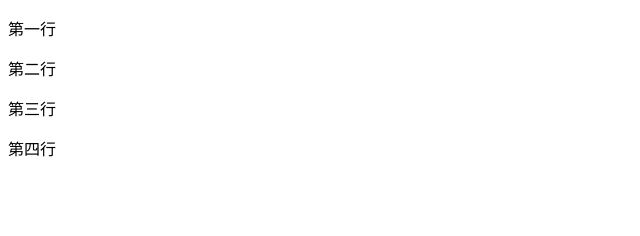
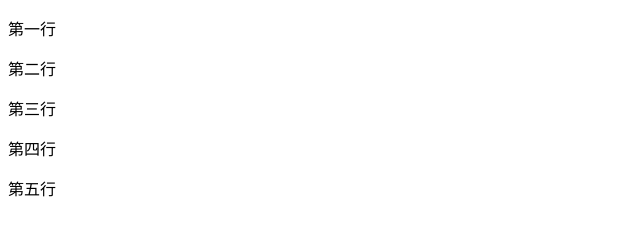
Before and after one commit to Alychen/demo, a plain HTML site: page ol-windy/testGit.html in a window 1280 px wide. Shown: the full height of the page, 0-640 px from the left. Drawn offline with Linux system fonts and the light colour scheme.

Commit message:
新增第六行，实际更新的是add后的第五行

```diff
--- a/ol-windy/testGit.html
+++ b/ol-windy/testGit.html
@@ -11,5 +11,6 @@
     <p>第二行</p>
     <p>第三行</p>
     <p>第四行</p>
+    <p>第五行</p>
 </body>
 </html>
```
